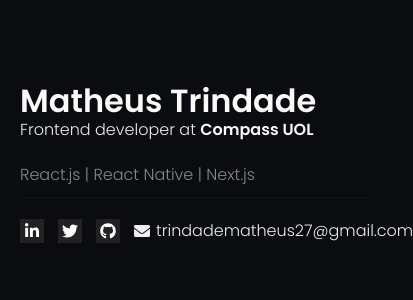
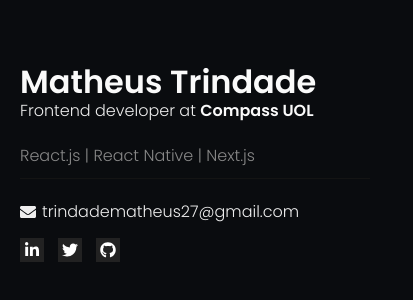
Before and after one commit to trindadematheus/trindadematheus, a Next.js app: page / in a window 390 px wide. Shown: the part 258-558 px from the top of the page, 413 px wide, since content can reach past the window. Built offline with nearby package versions, Linux system fonts and the light colour scheme.

Commit message:
responsive

```diff
--- a/src/containers/Home/index.tsx
+++ b/src/containers/Home/index.tsx
@@ -13,9 +13,7 @@
               Frontend developer at <b>Compass UOL</b>
             </p>
 
-            <p className="resume">
-              React.js | React Native | Next.js
-            </p>
+            <p className="resume">React.js | React Native | Next.js</p>
 
             <div className="separator" />
           </S.About>
--- a/src/containers/Home/styles.ts
+++ b/src/containers/Home/styles.ts
@@ -65,6 +65,7 @@
 
     display: flex;
     align-items: center;
+    flex-wrap: wrap-reverse;
     gap: 14px;
 
     .icon {
```
